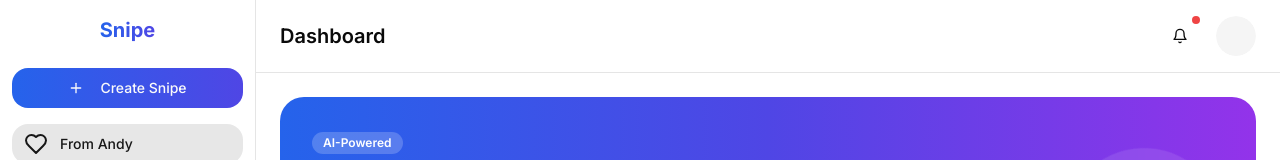
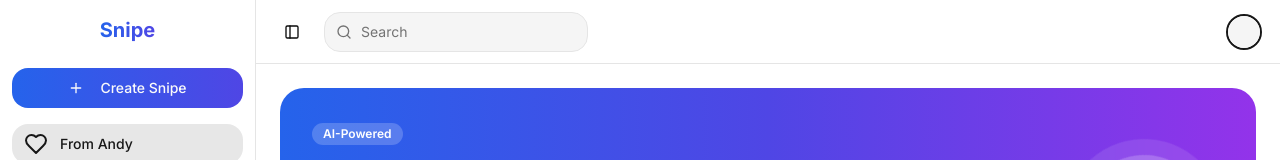
Before and after one commit to andyckt/newsnipe, a Next.js app: page / in a window 1280 px wide. Shown: the top 160 px of the page. Built offline with nearby package versions, Linux system fonts and the light colour scheme; no server answers.

Commit message:
impved header

```diff
--- a/components/dashboard/header.tsx
+++ b/components/dashboard/header.tsx
@@ -5,9 +5,22 @@ import { useSession, signOut } from "next-auth/react"
 import { Button } from "@/components/ui/button"
 import { Avatar, AvatarFallback, AvatarImage } from "@/components/ui/avatar"
 import { DropdownMenu, DropdownMenuContent, DropdownMenuItem, DropdownMenuSeparator, DropdownMenuTrigger } from "@/components/ui/dropdown-menu"
-import { Bell, Settings, LogOut, User as UserIcon } from "lucide-react"
+import { Bell, Settings, LogOut, User as UserIcon, Menu, PanelLeft, Search } from "lucide-react"
+import { Input } from "@/components/ui/input"
 
-export function Header() {
+interface HeaderProps {
+  sidebarOpen?: boolean
+  setSidebarOpen?: (open: boolean) => void
+  setMobileMenuOpen?: (open: boolean) => void
+  notifications?: number
+}
+
+export function Header({
+  sidebarOpen = false,
+  setSidebarOpen = () => {},
+  setMobileMenuOpen = () => {},
+  notifications = 0
+}: HeaderProps) {
   const { data: session } = useSession()
   const [userName, setUserName] = useState<string>("")
   const [userImage, setUserImage] = useState<string>("")
@@ -31,20 +44,36 @@ export function Header() {
     .substring(0, 2)
 
   return (
-    <header className="flex items-center justify-between px-6 py-4 border-b bg-background">
-      <div className="flex items-center space-x-4">
-        <h1 className="text-xl font-semibold">Dashboard</h1>
+    <header className="sticky top-0 z-10 flex h-16 items-center gap-3 border-b bg-background/95 px-4 backdrop-blur">
+      <Button variant="ghost" size="icon" className="md:hidden" onClick={() => setMobileMenuOpen(true)}>
+        <Menu className="h-5 w-5" />
+      </Button>
+      <Button variant="ghost" size="icon" className="hidden md:flex" onClick={() => setSidebarOpen(!sidebarOpen)}>
+        <PanelLeft className="h-5 w-5" />
+      </Button>
+      <div className="flex flex-1 items-center justify-between">
+        <div className="relative max-w-md">
+          <Search className="absolute left-3 top-3 h-4 w-4 text-muted-foreground" />
+          <Input
+            type="search"
+            placeholder="Search"
+            className="w-full rounded-2xl bg-muted pl-9 pr-4 py-2"
+          />
         </div>
-      <div className="flex items-center space-x-4">
+        <div className="flex items-center gap-3">
+          {/* Notification bell commented out
           <Button variant="ghost" size="icon" className="relative">
             <Bell className="h-5 w-5" />
+            {notifications > 0 && (
               <span className="absolute top-0 right-0 h-2 w-2 rounded-full bg-red-500"></span>
+            )}
           </Button>
+          */}
           <DropdownMenu>
             <DropdownMenuTrigger asChild>
               <Button variant="ghost" className="relative h-10 w-10 rounded-full">
-              <Avatar className="h-10 w-10">
-                <AvatarImage src={userImage} />
+                <Avatar className="h-9 w-9 border-2 border-primary">
+                  <AvatarImage src={userImage} alt={userName} />
                   <AvatarFallback>{userInitials}</AvatarFallback>
                 </Avatar>
               </Button>
@@ -73,6 +102,7 @@ export function Header() {
             </DropdownMenuContent>
           </DropdownMenu>
         </div>
+      </div>
     </header>
   )
 }
```
Lines whose indentation alone changed are shown as unchanged.
